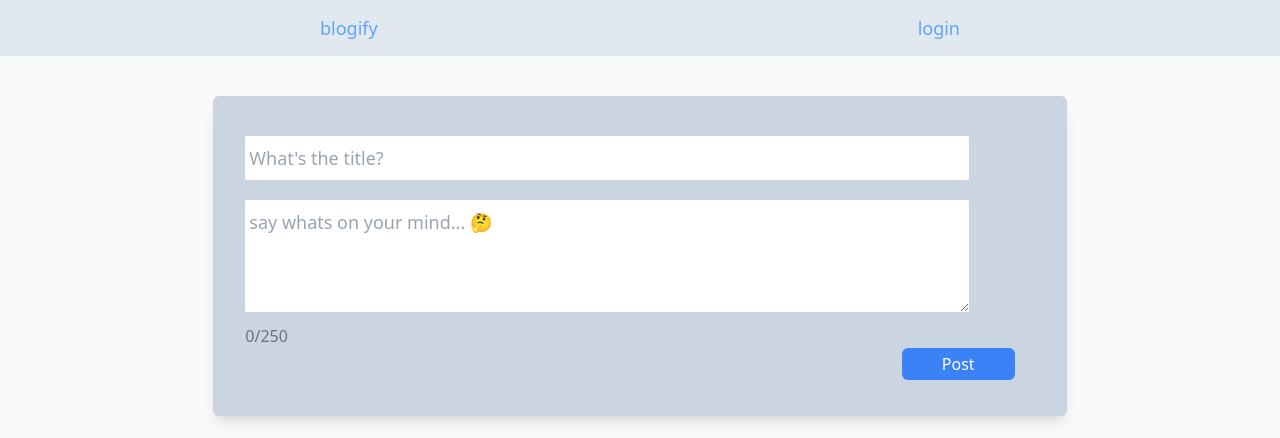
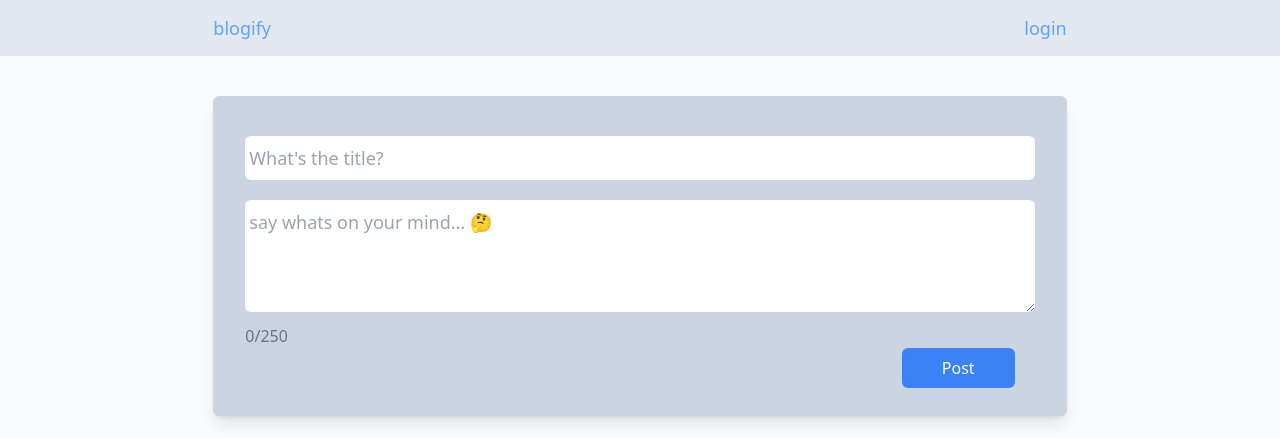
Before and after one commit to DavTheDev20/blogify, a Next.js app: page / in a window 1280 px wide. Shown: the top 438 px of the page. Built offline with nearby package versions, Linux system fonts and the light colour scheme; no server answers; the database is empty.

Commit message:
Change auth options to expire session in 1 hour Make minor UI tweaks

```diff
--- a/app/components/NavBar.tsx
+++ b/app/components/NavBar.tsx
@@ -9,7 +9,7 @@ export default function NavBar() {
 
   return (
     <nav className="flex h-14 mb-5 bg-slate-200">
-      <div className="flex items-center justify-between w-1/2 m-auto text-blue-400 text-lg">
+      <div className="flex items-center justify-between w-4/6 m-auto text-blue-400 text-lg">
         <Link href={'/'} className="hover:text-blue-600">
           blogify
         </Link>
@@ -27,14 +27,6 @@ export default function NavBar() {
                 className="inline ml-5 rounded-full"
               />
             </Link>
-            {/* <img
-              className="inline ml-7"
-              src={session.user?.image as string}
-              width={40}
-              height={40}
-              alt="Profile Image"
-              loading="lazy"
-            /> */}
           </div>
         ) : (
           <button
--- a/app/page.tsx
+++ b/app/page.tsx
@@ -87,7 +87,7 @@ export default function Home() {
         <div className="p-8">
           <input
             name="title"
-            className="inline my-2 w-11/12 px-1 py-2 rounded-sm text-lg"
+            className="inline my-2 w-full px-1 py-2 rounded-md text-lg"
             type="text"
             placeholder="What's the title?"
             autoComplete="off"
@@ -95,7 +95,7 @@ export default function Home() {
           />
           <textarea
             name="content"
-            className="block my-3 w-11/12 h-28 px-1 py-2 rounded-sm text-lg"
+            className="block my-3 w-full h-28 px-1 py-2 rounded-md text-lg"
             placeholder="say whats on your mind... 🤔"
             onChange={(event) => setContentCharCount(event.target.value.length)}
             ref={contentInput}
@@ -111,7 +111,7 @@ export default function Home() {
             {contentCharCount}/{maxCharLength}
           </label>
           <input
-            className="mt-0 mr-5 bg-blue-500 px-10 py-1 text-white rounded-md cursor-pointer float-right active:bg-blue-700 transition-colors"
+            className="mt-0 mr-5 bg-blue-500 px-10 py-2 text-white rounded-md cursor-pointer float-right active:bg-blue-700 transition-colors"
             type="submit"
             value="Post"
           />
--- a/pages/api/auth/[...nextauth].ts
+++ b/pages/api/auth/[...nextauth].ts
@@ -6,6 +6,9 @@ import { PrismaClient } from '@prisma/client';
 const prisma = new PrismaClient();
 
 export const authOptions = {
+  session: {
+    maxAge: 3600,
+  },
   adapter: PrismaAdapter(prisma),
   providers: [
     GoogleProvider({
```
